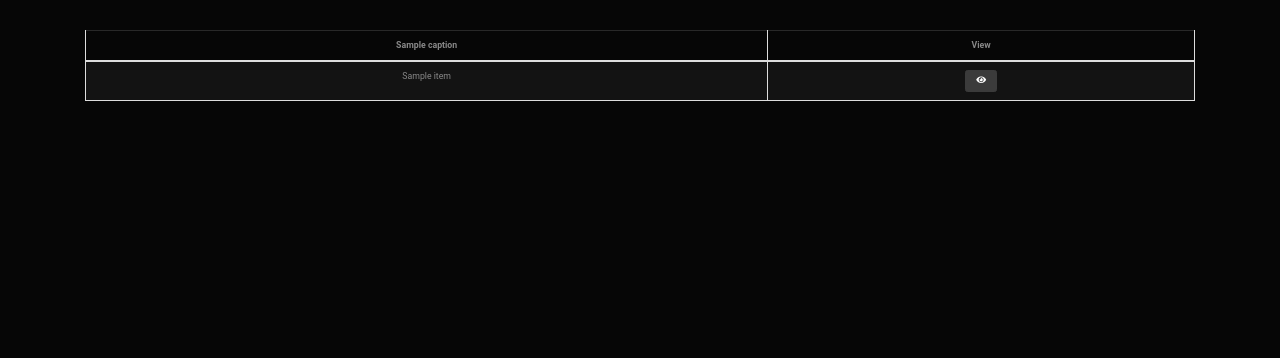
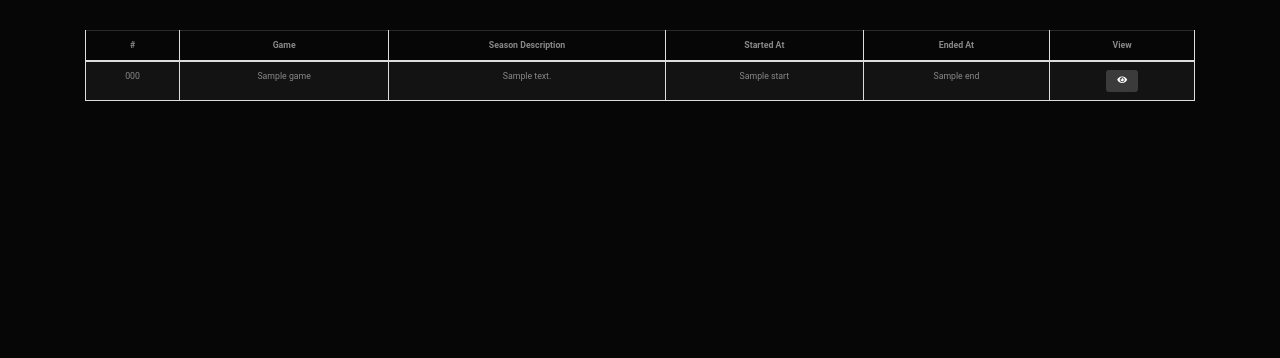
Before and after one commit to luxick/estus-shots, a Flask app: template estusshots/templates/season_list.html in a window 1280 px wide. Shown: the part 62-420 px from the top of the page. Run offline with Flask 2, Linux system fonts and the light colour scheme; the template is opened without the code that fills it: most values are stand-ins (such as "Sample title", 1, 10 or a date in 2020); some libraries are stand-ins or nearby versions.

Commit message:
Optical fixes in seasons list.

```diff
--- a/estusshots/forms.py
+++ b/estusshots/forms.py
@@ -26,6 +26,7 @@ class GenericFormModel:
     form_title: str
     post_url: str
     errors: Dict[str, List[str]] = None
+
 
 class SeasonForm(FlaskForm):
     season_id = HiddenField("Season ID", render_kw={"readonly": True})
--- a/estusshots/templates/season_list.html
+++ b/estusshots/templates/season_list.html
@@ -14,10 +14,11 @@
       <table class="table table-hover table-striped table-bordered">
         <thead>
           <tr>
-            {% for prop, caption in model.columns %}
-              <th scope="col" class="col-sm-auto text-center">{{ caption }}</th>
-            {% endfor %}
-
+            <th scope="col" class="col-sm-auto text-center">#</th>
+            <th scope="col" class="col-sm-auto text-center">Game</th>
+            <th scope="col" class="col-sm-auto text-center">Season Description</th>
+            <th scope="col" class="col-sm-auto text-center">Started At</th>
+            <th scope="col" class="col-sm-auto text-center">Ended At</th>
             {# Show #}
             <th scope="col" class="col-sm-auto text-center">View</th>
 
@@ -30,14 +31,16 @@
         <tbody>
           {% for item in model.seasons %}
           <tr>
-            {% for prop, caption in model.columns %}
-              <td class="col-sm-auto text-center">{{ item[prop] }}</td>
-            {% endfor %}
+            <td class="col-sm-auto text-center">{{ item.code }}</td>
+            <td class="col-sm-auto text-center">{{ item.game }}</td>
+            <td class="col-sm-auto text-center">{{ item.description or "No Description" }}</td>
+            <td class="col-sm-auto text-center">{{ item.start }}</td>
+            <td class="col-sm-auto text-center">{{ item.end or "Ongoing" }}</td>
 
-              <td class="col-sm-auto text-center">
-                <a class="btn btn-default" href="{{ url_for("season_overview", season_id = item.id) }}">
-                  <span class="fas fa-eye"></span></a>
-              </td>
+            <td class="col-sm-auto text-center">
+              <a class="btn btn-default" href="{{ url_for("season_overview", season_id = item.id) }}">
+                <span class="fas fa-eye"></span></a>
+            </td>
 
             {% if g.is_editor %}
               <td class="col-sm-auto text-center">
```
Also changed, not shown: estusshots/views/seasons.py (+1 -8 lines).
